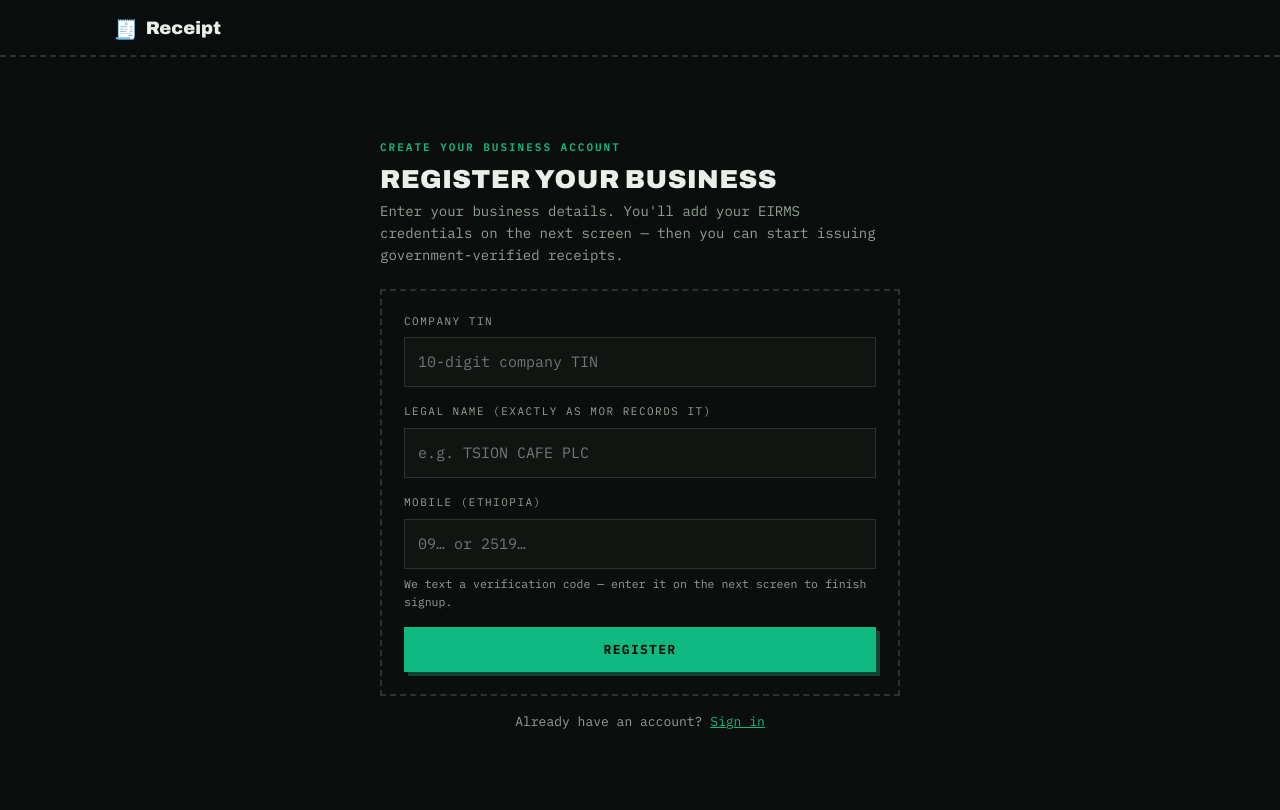
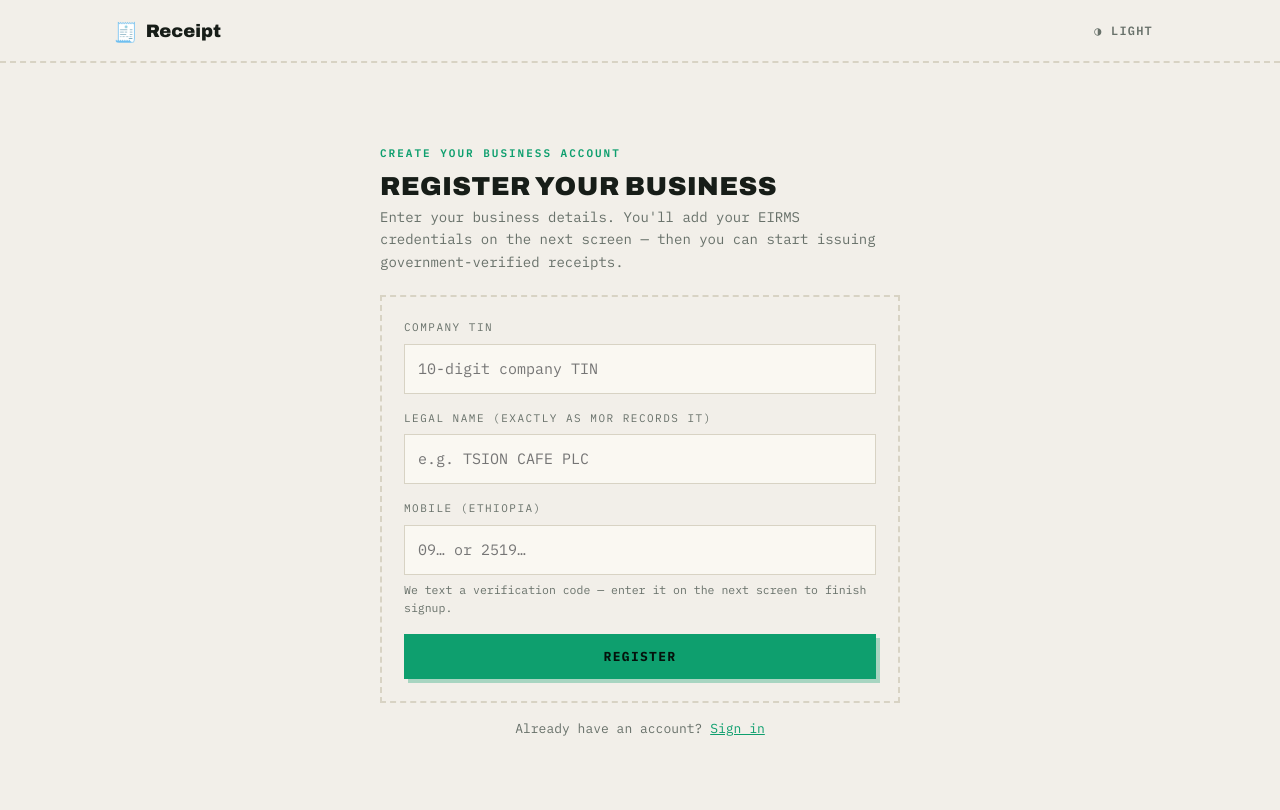
Before and after one commit to Phili-gidab/receipt-et, a FastAPI app: page /app/signup in a window 1280 px wide. Before the commit the page ends 729 px from the top, so only its background shows below. Run offline with FastAPI, Linux system fonts and the light colour scheme.

Commit message:
Webapp: light theme (shared localStorage preference with landing), theme toggle in topbar

```diff
--- a/fiscal-core/app/templates/base.html
+++ b/fiscal-core/app/templates/base.html
@@ -4,6 +4,16 @@
   <meta charset="UTF-8"/>
   <meta name="viewport" content="width=device-width, initial-scale=1, viewport-fit=cover"/>
   <meta name="theme-color" content="#10b981"/>
+  <script>
+    /* theme boot: ?theme= → saved choice (shared with the landing) → system */
+    (function () {
+      var q = new URLSearchParams(location.search).get("theme");
+      var t = q || localStorage.getItem("theme")
+            || (matchMedia("(prefers-color-scheme: light)").matches ? "light" : "dark");
+      document.documentElement.setAttribute("data-theme", t);
+      if (q) localStorage.setItem("theme", q);
+    })();
+  </script>
   <title>{% block title %}Receipt{% endblock %} · Receipt POS</title>
   <link rel="preconnect" href="https://fonts.googleapis.com">
   <link href="https://fonts.googleapis.com/css2?family=Archivo:wght@800;900&family=IBM+Plex+Mono:wght@400;500;600;700&display=swap" rel="stylesheet">
@@ -13,6 +23,12 @@
       --accent:#10b981; --accent-2:#34d399; --amber:#f0b429; --line:#2a332c;
       --paper:#f7f5ee; --paper-ink:#1a201b; --paper-muted:#5b635c;
       --red:#f0656f;
+    }
+    [data-theme="light"]{
+      --bg:#f2efe9; --bg-2:#faf8f2; --ink:#171d18; --muted:#68716a;
+      --accent:#0e9f6e; --accent-2:#0b8a5f; --amber:#a8750d; --line:#d8d3c4;
+      --paper:#fbf9f4; --paper-ink:#1a201b; --paper-muted:#5b635c;
+      --red:#c4353f;
     }
     *{margin:0;padding:0;box-sizing:border-box}
     body{background:var(--bg);color:var(--ink);font-family:'IBM Plex Mono',ui-monospace,monospace;font-size:15px;line-height:1.6}
@@ -31,6 +47,8 @@
     .nav{display:flex;gap:6px;margin-left:auto;align-items:center}
     .nav a{text-decoration:none;font-size:12px;font-weight:600;letter-spacing:1.2px;text-transform:uppercase;color:var(--muted);padding:8px 12px;border:1px dashed transparent}
     .nav a:hover,.nav a.active{color:var(--accent);border-color:var(--line)}
+    .theme-btn{font:inherit;font-size:12px;font-weight:600;letter-spacing:1.2px;text-transform:uppercase;color:var(--muted);padding:8px 12px;border:1px dashed transparent;background:none;cursor:pointer}
+    .theme-btn:hover{color:var(--accent);border-color:var(--line)}
     /* buttons */
     .btn{display:inline-block;font-family:inherit;font-size:13px;font-weight:700;letter-spacing:1.3px;text-transform:uppercase;text-decoration:none;padding:12px 22px;cursor:pointer;border:2px solid var(--accent);background:transparent;color:var(--ink)}
     .btn-solid{background:var(--accent);color:#04130c;box-shadow:4px 4px 0 color-mix(in srgb,var(--accent) 32%,transparent)}
@@ -70,15 +88,28 @@
       <a class="brand" href="{% if m %}/app{% else %}/app/login{% endif %}">
         <span class="mark">🧾</span><span class="name">Receipt</span>
       </a>
-      {% if m %}
       <nav class="nav">
+        {% if m %}
         <a href="/app" class="{% block nav_home %}{% endblock %}">Dashboard</a>
         <a href="/app/pos" class="{% block nav_pos %}{% endblock %}">Sell</a>
         <a href="/app/receipts" class="{% block nav_receipts %}{% endblock %}">Receipts</a>
         <a href="/app/settings" class="{% block nav_settings %}{% endblock %}">Settings</a>
-        <a href="/app/logout">Logout</a>
+        {% endif %}
+        <button id="themeBtn" type="button" class="theme-btn" onclick="__toggleTheme()">◐ DARK</button>
+        {% if m %}<a href="/app/logout">Logout</a>{% endif %}
       </nav>
-      {% endif %}
+      <script>
+        function __syncThemeBtn(){
+          var b=document.getElementById("themeBtn");
+          if(b) b.textContent = document.documentElement.getAttribute("data-theme")==="dark" ? "◐ DARK" : "◑ LIGHT";
+        }
+        function __toggleTheme(){
+          var d=document.documentElement;
+          var n=d.getAttribute("data-theme")==="dark"?"light":"dark";
+          d.setAttribute("data-theme",n); localStorage.setItem("theme",n); __syncThemeBtn();
+        }
+        __syncThemeBtn();
+      </script>
     </div>
   </header>
   <main><div class="container">{% block content %}{% endblock %}</div></main>
```
